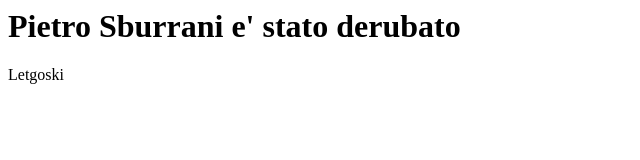
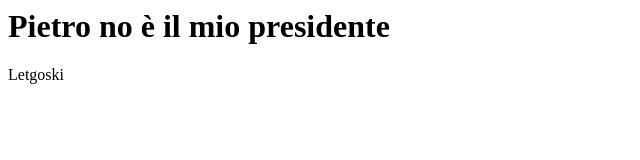
Before and after one commit to danielcover/AWS, a website: page index.html in a window 1280 px wide. Shown: the whole page, without its empty margins (0-640 px from the left). Drawn offline with Linux system fonts and the light colour scheme.

Commit message:
Update index.html

```diff
--- a/index.html
+++ b/index.html
@@ -2,7 +2,7 @@
 <head>
 </head>
 <body>
-  <h1>Pietro Sburrani e' stato derubato</h1>
+  <h1>Pietro no è il mio presidente</h1>
   <p>Letgoski</p>
 </body>
 </html>
```
